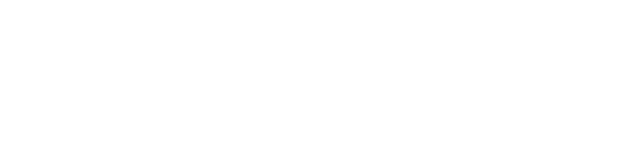
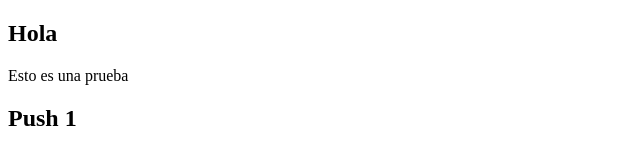
Before and after one commit to RoboDobot/RestaurantRigatti, a plain HTML site: page index.html in a window 1280 px wide. Shown: the whole page, without its empty margins (0-640 px from the left). Drawn offline with Linux system fonts and the light colour scheme.

Commit message:
esto es un test

```diff
--- a/index.html
+++ b/index.html
@@ -15,9 +15,9 @@
     </header>
 
    <section>
-        <h1> </h1>
-        <p> </p>
-        <h2> </h2>
+        <h1>Hola </h1>
+        <p>Esto es una prueba </p>
+        <h2>Push 1 </h2>
    </section>
 
     <section>
```
